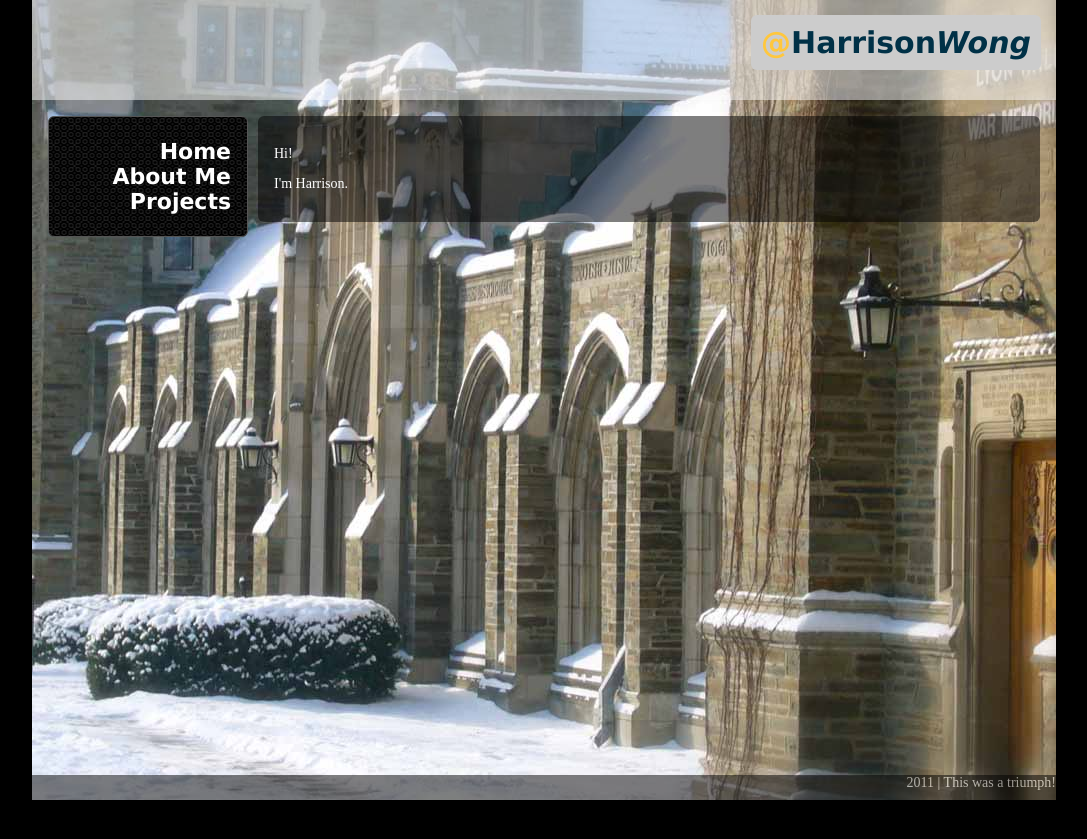
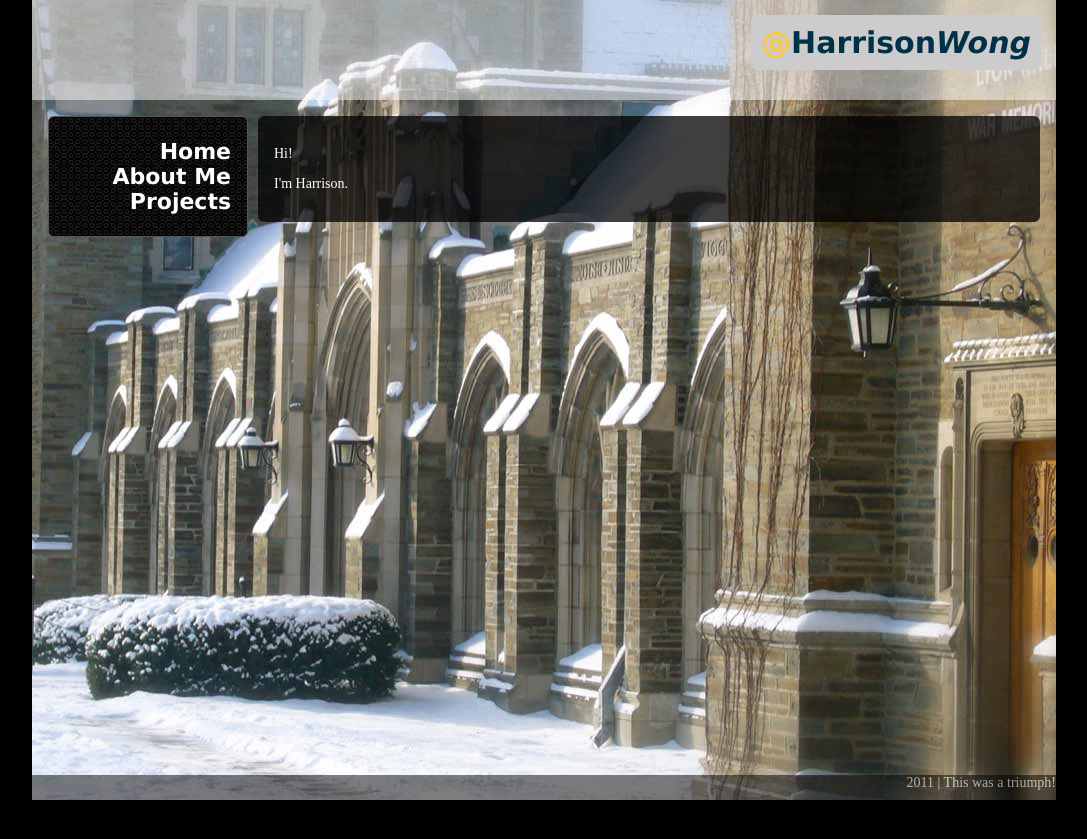
Before and after one commit to HarrisonW/harrisonw.github.io, a Jekyll site: the page built from index.html, in a window 1280 px wide. Shown: the top 839 px of the page, without its empty margins (96-1183 px from the left). Built offline with Jekyll 4.4.1, drawn with Linux system fonts in a browser that asks for light colours.

Commit message:
Content background is darker

```diff
--- a/css/style.css
+++ b/css/style.css
@@ -49,7 +49,7 @@ body {
 }
 #content {
 	float: right;
-	background-color: rgba(0,0,0,0.5);
+	background-color: rgba(0,0,0,0.75);
 	margin-right: 16px;
 	margin-top: 16px;
 	width: 750px;
```
